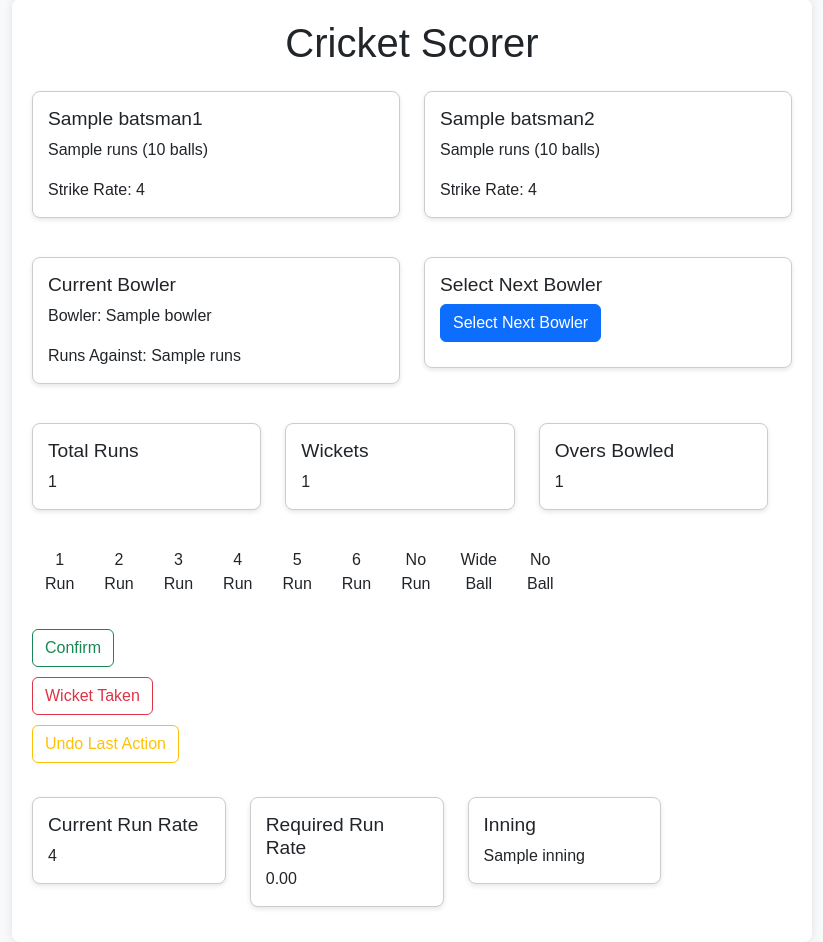
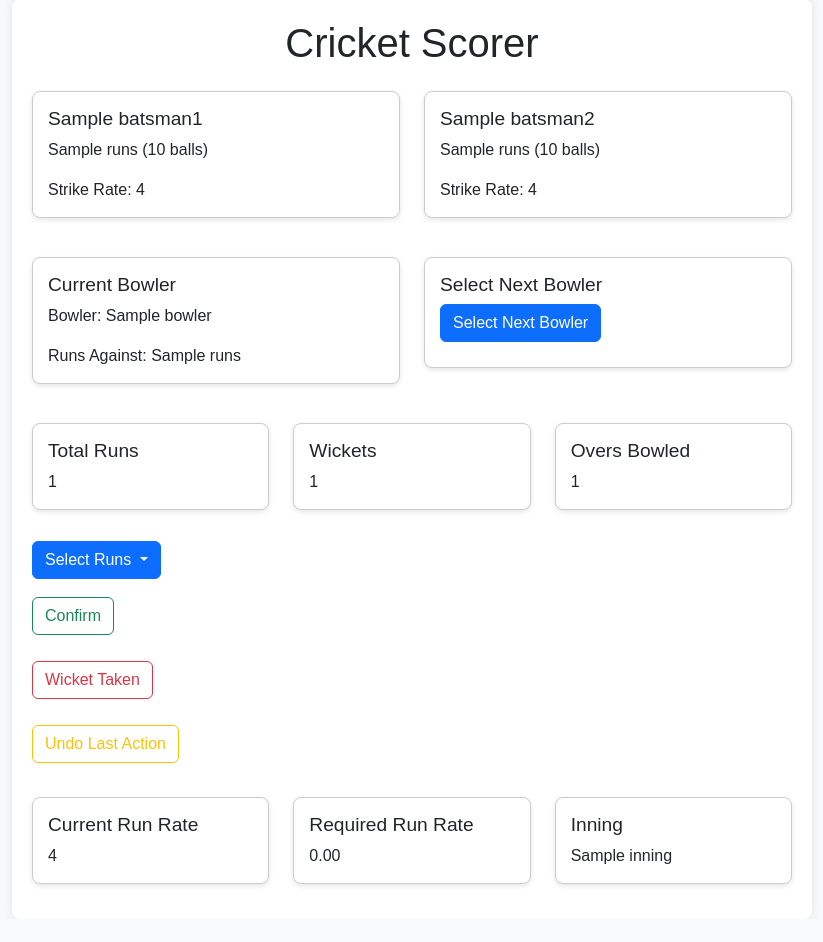
Before and after one commit to RuAstro/Restart_cricket, a Flask app: template templates/scorer_page.html in a window 1280 px wide. Shown: the part 25-967 px from the top of the page, without its empty margins (228-1051 px from the left). After the commit the page ends 910 px from the top, so only its background shows below. Run offline with Flask 3, Linux system fonts and the light colour scheme; the template is opened without the code that fills it: most values are stand-ins (such as "Sample title", 1, 10 or a date in 2020); some libraries are stand-ins or nearby versions.

Commit message:
made bit changes with the buttons, still wip to make everything trigger the right things

```diff
--- a/templates/scorer_page.html
+++ b/templates/scorer_page.html
@@ -61,9 +61,7 @@
         </div>
     </div>
 
-
     <!-- Bowler Section -->
-
     <div class="row mt-4">
         <div class="col-md-6">
             <div class="card">
@@ -74,8 +72,6 @@
                 </div>
             </div>
         </div>
-
-<!-- Button to launch modal for selecting next bowler -->
         <div class="col-md-6">
             <div class="card">
                 <div class="card-body">
@@ -97,31 +93,21 @@
                     <div class="modal-body">
                         <ul class="list-group">
                             <li class="list-group-item">
-                      <input class="form-check-input me-1" type="radio" name="listGroupRadio" value="" id="Bowler1">
-                      <label class="form-check-label" for="firstRadio">Bowler1</label>
+                                <input class="form-check-input me-1" type="radio" name="listGroupRadio" value="Bowler1" id="Bowler1">
+                                <label class="form-check-label" for="Bowler1">Bowler1</label>
                             </li>
                             <li class="list-group-item">
-                      <input class="form-check-input me-1" type="radio" name="listGroupRadio" value="" id="Bowler2">
-                      <label class="form-check-label" for="secondRadio">Bowler2</label>
+                                <input class="form-check-input me-1" type="radio" name="listGroupRadio" value="Bowler2" id="Bowler2">
+                                <label class="form-check-label" for="Bowler2">Bowler2</label>
                             </li>
-                    <li class="list-group-item">
-                      <input class="form-check-input me-1" type="radio" name="listGroupRadio" value="" id="Bowler3">
-                      <label class="form-check-label" for="thirdRadio">Bowler 3</label>
-                    </li>
-                    <li class="list-group-item">
-                        <input class="form-check-input me-1" type="radio" name="listGroupRadio" value="" id="Bowler4">
-                        <label class="form-check-label" for="forthRadio">Bowler4</label>
-                    </li>
-                    <li class="list-group-item">
-                        <input class="form-check-input me-1" type="radio" name="listGroupRadio" value="" id="Bowler5">
-                        <label class="form-check-label" for="fithRadio">Bowler5</label>
-                      </li>
+                            <!-- Add more bowlers here -->
                         </ul>
                         <p>Choose your next bowler.</p>
                     </div>
                     <div class="modal-footer">
                         <button type="button" class="btn btn-secondary" data-bs-dismiss="modal">Close</button>
                         <button type="button" class="btn btn-primary">Save changes</button>
+                    </div>
                 </div>
             </div>
         </div>
@@ -155,43 +141,46 @@
         </div>
     </div>
 
-    <!-- Buttons Section -->
+    <!-- Run Selection and Confirmation Section -->
     <div class="row mt-3">
         <div class="col-md-8">
-            <form method="post" action="/add_runs">
-                    <p class="d-inline-flex gap-1">
-                        <button type="submit" name="runs" value="1" class="btn" data-bs-toggle="button">1 Run</button>
-                        <button type="submit" name="runs" value="2" class="btn" data-bs-toggle="button">2 Run</button>
-                        <button type="submit" name="runs" value="3" class="btn" data-bs-toggle="button">3 Run</button>
-                        <button type="submit" name="runs" value="4" class="btn" data-bs-toggle="button">4 Run</button>
-                        <button type="submit" name="runs" value="5" class="btn" data-bs-toggle="button">5 Run</button>
-                        <button type="submit" name="runs" value="6" class="btn" data-bs-toggle="button">6 Run</button>
-                        <button type="submit" name="runs" value="0" class="btn" data-bs-toggle="button">No Run</button>
-                        <button type="submit" name="runs" value="1" class="btn" data-bs-toggle="button">Wide Ball</button>
-                        <button type="submit" name="runs" value="1" class="btn" data-bs-toggle="button">No Ball</button>
-                    </p>
+            <form method="post" action="/add_runs" id="runForm">
+                <div class="dropdown">
+                    <button class="btn btn-primary dropdown-toggle" type="button" id="dropdownMenuButton" data-bs-toggle="dropdown" aria-expanded="false">
+                        Select Runs
+                    </button>
+                    <ul class="dropdown-menu" aria-labelledby="dropdownMenuButton">
+                        <li><a class="dropdown-item" href="#" data-value="1">1 Run</a></li>
+                        <li><a class="dropdown-item" href="#" data-value="2">2 Runs</a></li>
+                        <li><a class="dropdown-item" href="#" data-value="3">3 Runs</a></li>
+                        <li><a class="dropdown-item" href="#" data-value="4">4 Runs</a></li>
+                        <li><a class="dropdown-item" href="#" data-value="6">6 Runs</a></li>
+                        <li><a class="dropdown-item" href="#" data-value="0">No Run</a></li>
+                        <li><a class="dropdown-item" href="#" data-value="wide_ball">Wide Ball</a></li>
+                        <li><a class="dropdown-item" href="#" data-value="no_ball">No Ball</a></li>
+                    </ul>
+                </div>
+                <input type="hidden" id="runValue" name="runs" value="0">
+                <button type="submit" class="btn btn-outline-success mt-2">Confirm</button>
             </form>
         </div>
     </div>
 
-        <form method="post" action="/next_ball">
-            <input type="hidden" name="wide" value="{{ request.form.get("wide", "False") }}">
-            <input type="hidden" name="no_ball" value="{{ request.form.get("no_ball", "False") }}">
-            <input type="hidden" name="four" value="{{ request.form.get("four", "False") }}">
-            <input type="hidden" name="six" value="{{ request.form.get("six", "False") }}">
-            <button type="submit" class="btn btn-outline-success">Confirm</button>
+    <div class="row mt-3">
+        <div class="col-md-12">
+            <form method="post" action="/add_wicket">
+                <button type="submit" class="btn btn-outline-danger">Wicket Taken</button>
             </form>
-
-<div class="col-md-10">
-    <form method="post" action="/add_wicket">
-        <button type="submit" name="wickets" value="1" class="btn btn-outline-danger">Wicket Taken</button>
-    </form>
+        </div>
+    </div>
 
     <!-- Undo Button -->
-    <div class="row md-10">
+    <div class="row mt-3">
+        <div class="col-md-12">
             <form method="post" action="/undo">
-            <button type="button" name="Undo" value="Undo" class="btn btn-outline-warning">Undo Last Action</button>
+                <button type="button" class="btn btn-outline-warning">Undo Last Action</button>
             </form>
+        </div>
     </div>
 
     <!-- Additional Stats Section -->
@@ -223,5 +212,19 @@
     </div>
 </div>
 
+<script>
+    document.addEventListener("DOMContentLoaded", function () {
+        const dropdownItems = document.querySelectorAll(".dropdown-item");
+        const runValueInput = document.getElementById("runValue");
+        const dropdownButton = document.getElementById("dropdownMenuButton");
+
+        dropdownItems.forEach(item => {
+            item.addEventListener("click", function () {
+                runValueInput.value = this.getAttribute("data-value");
+                dropdownButton.innerText = this.innerText;
+            });
+        });
+    });
+    </script>
 
 {% endblock %}
```
Lines whose indentation alone changed are shown as unchanged.
